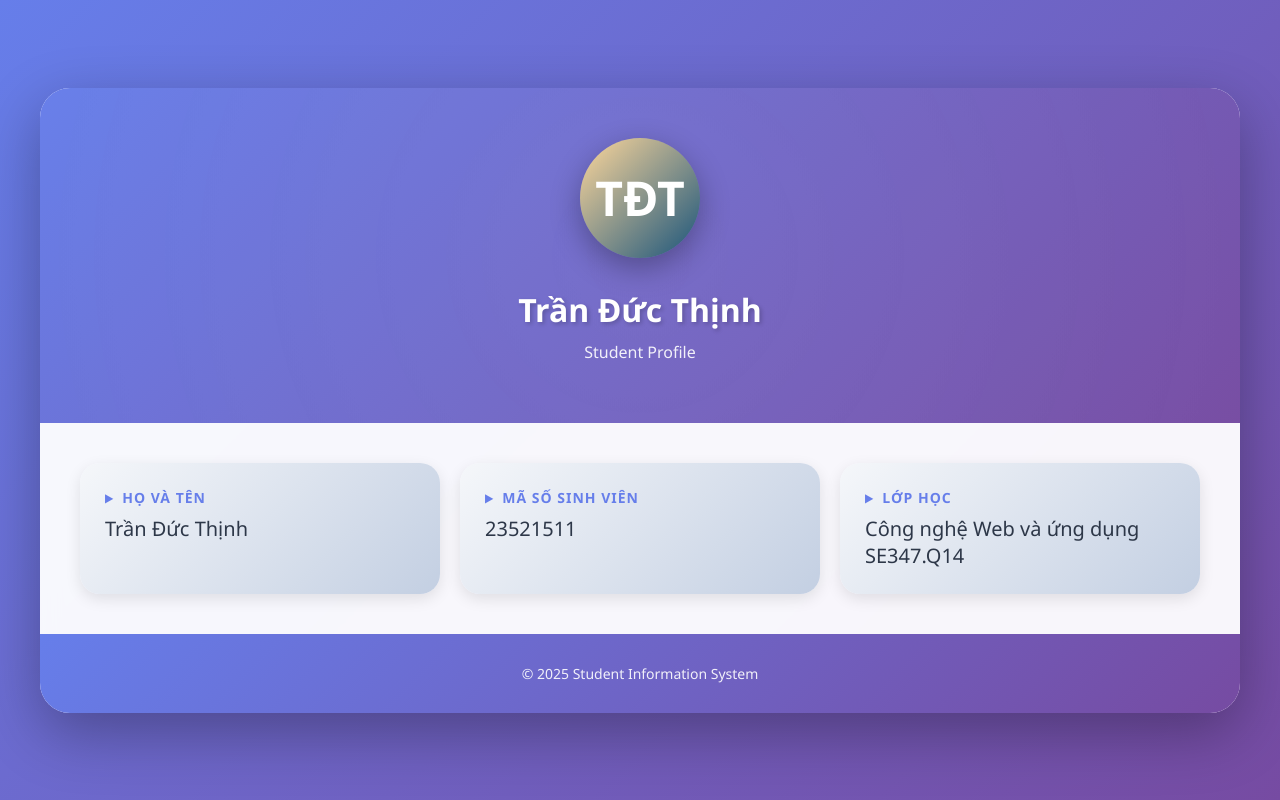
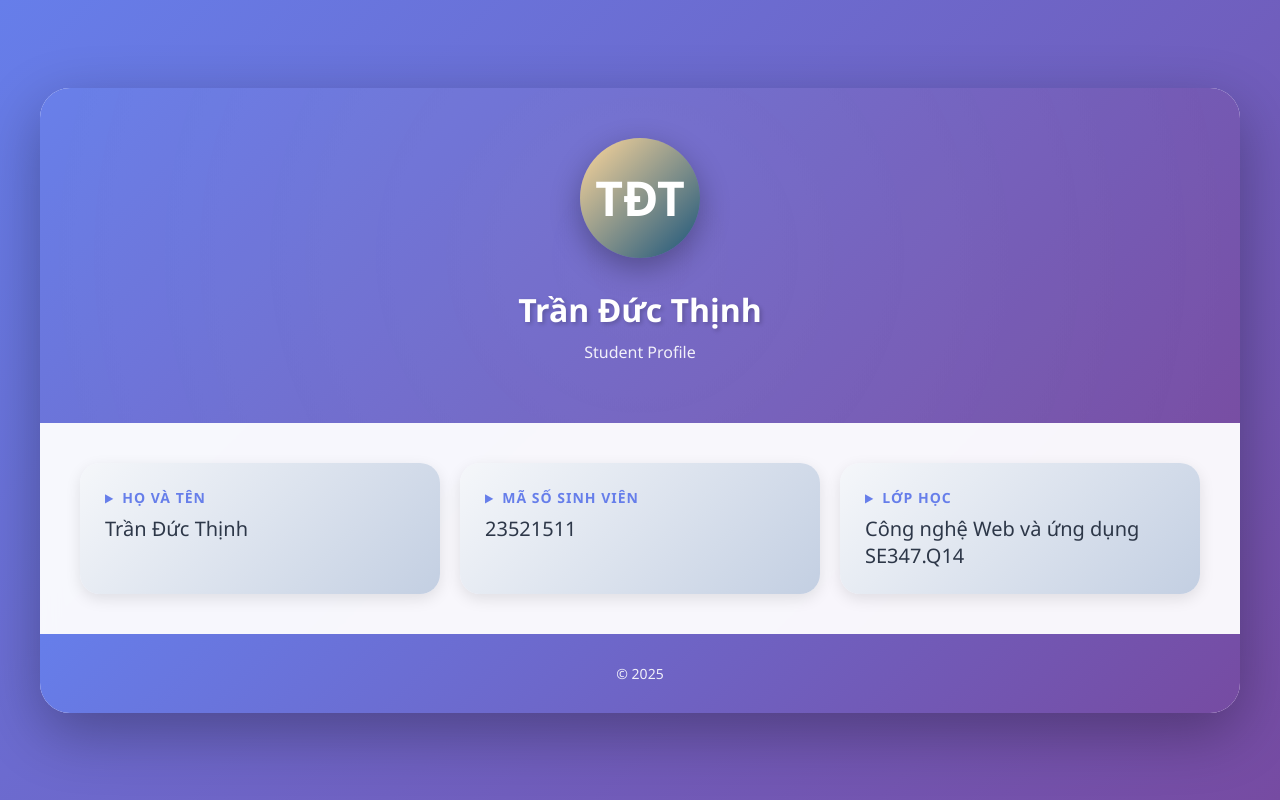
Before and after one commit to octguy/frameset-web, a plain HTML site: page intro.html in a window 1280 px wide. Drawn offline with Linux system fonts and the light colour scheme.

Commit message:
fix copy right

```diff
--- a/intro.html
+++ b/intro.html
@@ -243,7 +243,7 @@
       </div>
 
       <div class="footer">
-        <p>© 2025 Student Information System</p>
+        <p>© 2025</p>
       </div>
     </div>
   </body>
```
